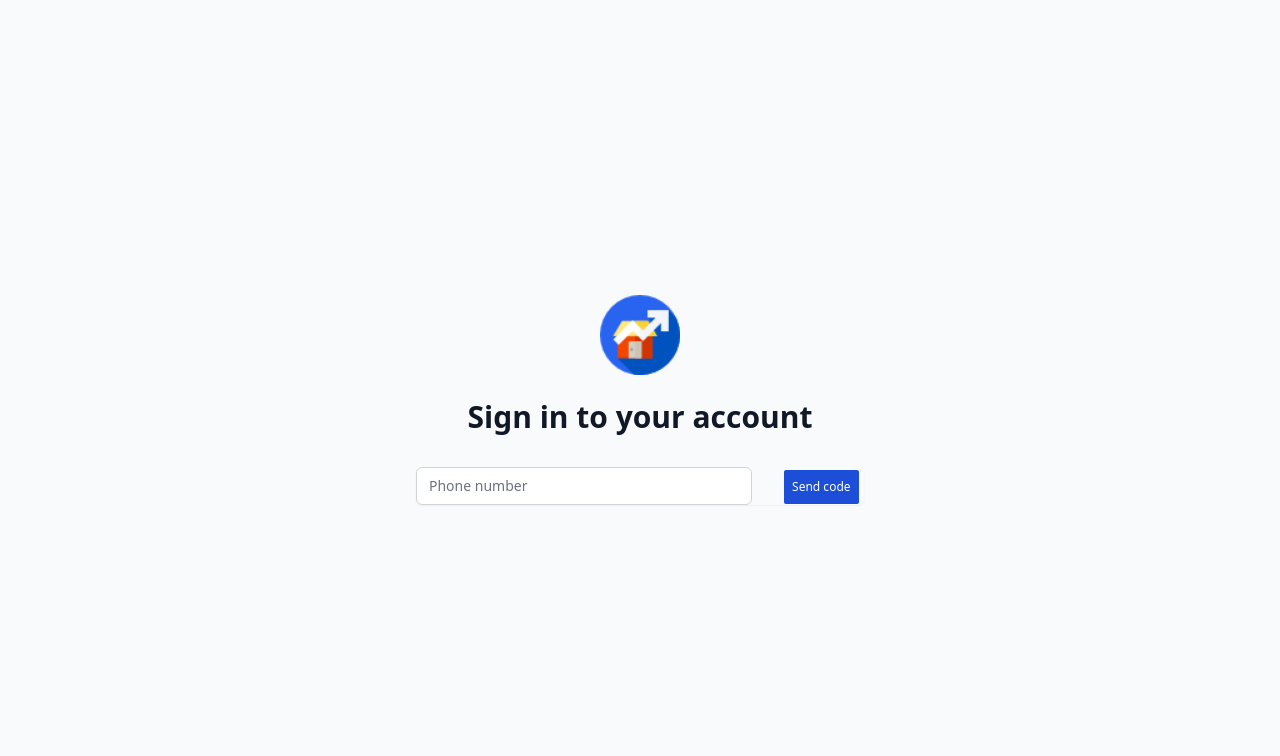
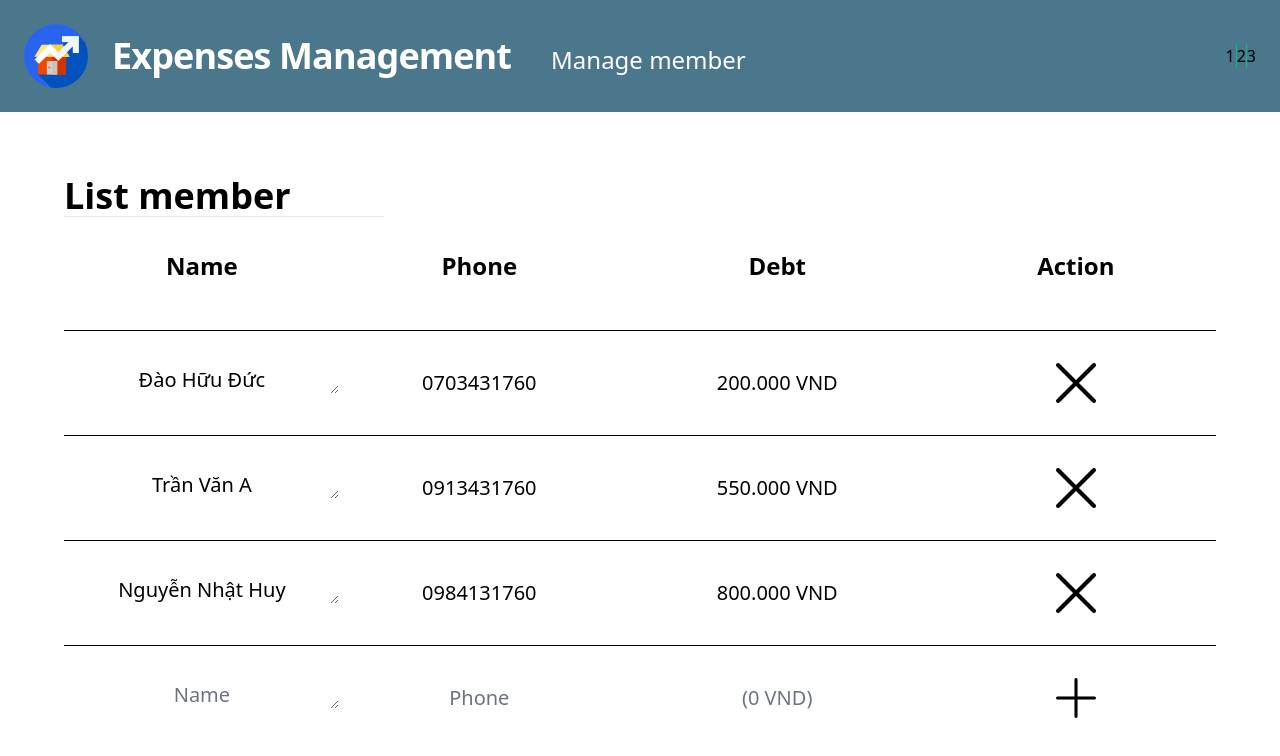
Before and after one commit to kaizer7121/Expenses-Management, a React (Create React App) app: page / in a window 1280 px wide. Shown: the top 756 px of the page. Built offline with nearby package versions, Linux system fonts and the light colour scheme.

Commit message:
Create Manage Member page - Create table to manage member (imcomplete) - Just query with dummy data

```diff
--- a/src/App.js
+++ b/src/App.js
@@ -1,9 +1,10 @@
 import Navigation from "./components/Layout/Navigation";
 import Auth from "./pages/Auth";
+import Members from "./pages/Members";
 
 
 function App() {
-  return <Auth />;
+  return <Members />;
 }
 
 export default App;
--- a/src/Firebase.js
+++ b/src/Firebase.js
@@ -1,26 +1,26 @@
 import firebase from "firebase/app";
-require('firebase/auth')
+require("firebase/auth");
 // import "firebase/firestore";
 
-// var firebaseConfig = {
-//   apiKey: "AIzaSyAP8oTqvKeLh4C6ppwM3klUmd-sgOKredM",
-//   authDomain: "expenses-management-bab7f.firebaseapp.com",
-//   projectId: "expenses-management-bab7f",
-//   storageBucket: "expenses-management-bab7f.appspot.com",
-//   messagingSenderId: "295446821945",
-//   appId: "1:295446821945:web:97969be361792e09fc61e8",
-//   measurementId: "G-JCWEBGE49B",
+var firebaseConfig = {
+  apiKey: "AIzaSyAP8oTqvKeLh4C6ppwM3klUmd-sgOKredM",
+  authDomain: "expenses-management-bab7f.firebaseapp.com",
+  projectId: "expenses-management-bab7f",
+  storageBucket: "expenses-management-bab7f.appspot.com",
+  messagingSenderId: "295446821945",
+  appId: "1:295446821945:web:97969be361792e09fc61e8",
+  measurementId: "G-JCWEBGE49B",
+};
+
+// const firebaseConfig = {
+//   apiKey: "AIzaSyA43j3wbJTyAHL-SAFzs8bvXI9aMBM7e_0",
+//   authDomain: "database-fcode-3fef9.firebaseapp.com",
+//   databaseURL: "https://database-fcode-3fef9.firebaseio.com",
+//   projectId: "database-fcode-3fef9",
+//   storageBucket: "database-fcode-3fef9.appspot.com",
+//   messagingSenderId: "669779502578",
+//   appId: "1:669779502578:web:05c2bdbf664baffd08376b",
 // };
-
-const firebaseConfig = {
-    apiKey: "AIzaSyA43j3wbJTyAHL-SAFzs8bvXI9aMBM7e_0",
-    authDomain: "database-fcode-3fef9.firebaseapp.com",
-    databaseURL: "https://database-fcode-3fef9.firebaseio.com",
-    projectId: "database-fcode-3fef9",
-    storageBucket: "database-fcode-3fef9.appspot.com",
-    messagingSenderId: "669779502578",
-    appId: "1:669779502578:web:05c2bdbf664baffd08376b"
-  };
 
 firebase.initializeApp(firebaseConfig);
 
--- a/src/components/Layout/Navigation.js
+++ b/src/components/Layout/Navigation.js
@@ -31,7 +31,7 @@ const Navigation = () => {
             </p>
           </div>
         </div>
-        <div class="absolute inset-y-0 right-0 flex items-center pr-2 sm:static sm:inset-auto sm:ml-6 sm:pr-0">
+        <div className="absolute inset-y-0 right-0 flex items-center pr-2 sm:static sm:inset-auto sm:ml-6 sm:pr-0">
           <div className="grid grid-cols-3 divide-x divide-green-500">
             <div>1</div>
             <div>2</div>
--- /dev/null
+++ b/src/components/ManageMember/ManageMember.js
@@ -0,0 +1,188 @@
+import { useState } from "react";
+const DUMMY_DATA = [
+  { id: 1, name: "Đào Hữu Đức", phone: "0703431760", debt: 200000 },
+  { id: 2, name: "Trần Văn A", phone: "0913431760", debt: 550000 },
+  { id: 3, name: "Nguyễn Nhật Huy", phone: "0984131760", debt: 800000 },
+];
+
+const ManageMember = () => {
+  const [arrayValue, setArrayValue] = useState(DUMMY_DATA);
+  const [idKey, setIdKey] = useState(arrayValue.length);
+  const [{ inputName, inputPhone }, setInputValue] = useState({
+    inputName: "",
+    inputPhone: "",
+  });
+  const [notification, setNotification] = useState("");
+
+  const changeValueHandler = (event) => {
+    const target = event.target.name.split(" ");
+    const targetedName = target[0];
+    const targetedId = target[1];
+    const targetedContent = event.target.value;
+    setArrayValue((prevValue) => {
+      const selectedIndex = prevValue.findIndex((el) => el.id == targetedId);
+      const selectedObject = prevValue[selectedIndex];
+      prevValue[selectedIndex] = {
+        ...selectedObject,
+        [targetedName]: targetedContent,
+      };
+      return [...prevValue];
+    });
+  };
+
+  const removeUserHandler = (event) => {
+    const targetedId = event.target.name;
+    setArrayValue((prevValue) => {
+      const selectedIndex = prevValue.findIndex((el) => el.id == targetedId);
+      prevValue.splice(selectedIndex, 1);
+      return [...prevValue];
+    });
+    setIdKey((prevValue) => prevValue - 1);
+  };
+
+  const inputValueHandler = (event) => {
+    const type = event.target.name;
+    const content = event.target.value;
+    setInputValue((prevValue) => {
+      return { ...prevValue, [type]: content };
+    });
+    setNotification("");
+  };
+
+  const addUserHandler = () => {
+    if (inputName.length === 0 || inputPhone.length === 0) {
+      setNotification("Name and phone must not be empty");
+    } else {
+      setIdKey((prevValue) => prevValue + 1);
+      const newUser = {
+        id: idKey + 1,
+        name: inputName,
+        phone: inputPhone,
+        debt: 0,
+      };
+      setArrayValue((prevValue) => {
+        return [...prevValue, newUser];
+      });
+      setInputValue({ inputName: "", inputPhone: "" });
+    }
+  };
+
+  return (
+    <div className="">
+      <div className="mt-12 lg:mt-16 border-b w-5/12 text-2xl font-semibold mb-8 sm:w-4/12 sm:text-3xl md:text-3xl md:4/12 lg:text-4xl lg:mx-16 lg:w-3/12 2xl:w-2/12">
+        <h1>List member</h1>
+      </div>
+      <table className="table-fixed border-collapse text-center lg:mx-16">
+        <thead>
+          <tr>
+            <th className="border-b border-black text-base w-screen pb-2 sm:text-lg sm:pb-4 md:pb-8 lg:pb-12 md:text-2xl lg:w-screen">
+              <div>Name</div>
+            </th>
+            <th className="border-b border-black text-base w-screen pb-2 sm:text-lg  sm:pb-4 md:pb-8 lg:pb-12 md:text-2xl lg:w-screen">
+              <div>Phone</div>
+            </th>
+            <th className="border-b border-black text-base w-screen pb-2 sm:text-lg  sm:pb-4 md:pb-8 lg:pb-12 md:text-2xl lg:w-screen">
+              <div>Debt</div>
+            </th>
+            <th className="border-b border-black text-base w-1/12 sm:w-screen pb-2 sm:text-lg  sm:pb-4 md:pb-8 lg:pb-12 md:text-2xl lg:w-screen">
+              <div>Action</div>
+            </th>
+          </tr>
+        </thead>
+        <tbody>
+          {arrayValue.map((el, index) => {
+            return (
+              <tr key={el.id}>
+                <td className="border-b border-black text-xs sm:text-lg md:text-xl self-center py-2 lg:py-8">
+                  <textarea
+                    rows="1"
+                    onChange={changeValueHandler}
+                    name={`name ${el.id}`}
+                    className="text-center w-full resize-y"
+                    value={arrayValue[index].name}
+                  />
+                </td>
+                <td className="border-b border-black text-xs sm:text-lg md:text-xl py-2 lg:py-8">
+                  <input
+                    onChange={changeValueHandler}
+                    id={el.id}
+                    name={`phone ${el.id}`}
+                    className="text-center w-full"
+                    value={arrayValue[index].phone}
+                  />
+                </td>
+                <td className="border-b border-black text-xs sm:text-lg md:text-xl py-2 lg:py-8">
+                  {el.debt.toLocaleString("it-IT", {
+                    style: "currency",
+                    currency: "VND",
+                  })}
+                </td>
+                <td className="border-b border-black py-2 lg:py-4">
+                  <img
+                    name={el.id}
+                    className="mx-auto h-5 sm:h-8 md:h-10 m-4 cursor-pointer"
+                    src="images/cancel.png"
+                    alt="Workflow"
+                    onClick={removeUserHandler}
+                  />
+                </td>
+              </tr>
+            );
+          })}
+          <tr>
+            <td className="text-xs sm:text-lg md:text-xl py-2 lg:py-8">
+              <textarea
+                rows="1"
+                name="inputName"
+                className="placeholder-gray-500 text-center w-full"
+                placeholder="Name"
+                value={inputName}
+                onChange={inputValueHandler}
+              />
+            </td>
+            <td className="text-xs sm:text-lg md:text-xl py-2 lg:py-8">
+              <input
+                name="inputPhone"
+                className="placeholder-gray-500 text-center w-full"
+                placeholder="Phone"
+                value={inputPhone}
+                onChange={inputValueHandler}
+              />
+            </td>
+            <td className="text-gray-500 text-sm sm:text-lg md:text-xl py-2 lg:py-8">
+              (0 VND)
+            </td>
+            <td className="py-2 lg:py-4">
+              <img
+                className="mx-auto h-5 sm:h-8 md:h-10 w-auto m-4 cursor-pointer"
+                src="images/plus.png"
+                alt="Workflow"
+                onClick={addUserHandler}
+              />
+            </td>
+          </tr>
+        </tbody>
+      </table>
+      {notification && (
+        <div
+          className="bg-red-100 border border-red-400 text-red-700 px-4 py-3 rounded relative "
+          role="alert"
+        >
+          <span class="absolute inset-y-0 left-0 flex items-center ml-4">
+            <svg class="w-4 h-4 fill-current" viewBox="0 0 20 20">
+              <path
+                d="M10 18a8 8 0 100-16 8 8 0 000 16zM8.707 7.293a1 1 0 00-1.414 1.414L8.586 10l-1.293 1.293a1 1 0 101.414 1.414L10 11.414l1.293 1.293a1 1 0 001.414-1.414L11.414 10l1.293-1.293a1 1 0 00-1.414-1.414L10 8.586 8.707 7.293z"
+                clip-rule="evenodd"
+                fill-rule="evenodd"
+              ></path>
+            </svg>
+          </span>
+          <p class="ml-6">{notification}</p>
+
+        </div>
+      )}
+    </div>
+  );
+};
+
+export default ManageMember;
--- /dev/null
+++ b/src/pages/Members.js
@@ -0,0 +1,15 @@
+import { Fragment } from "react";
+
+import ManageMember from "../components/ManageMember/ManageMember";
+import Navigation from "../components/Layout/Navigation";
+
+const Members = () => {
+  return (
+    <Fragment>
+      <Navigation />
+      <ManageMember />
+    </Fragment>
+  );
+};
+
+export default Members;
```
